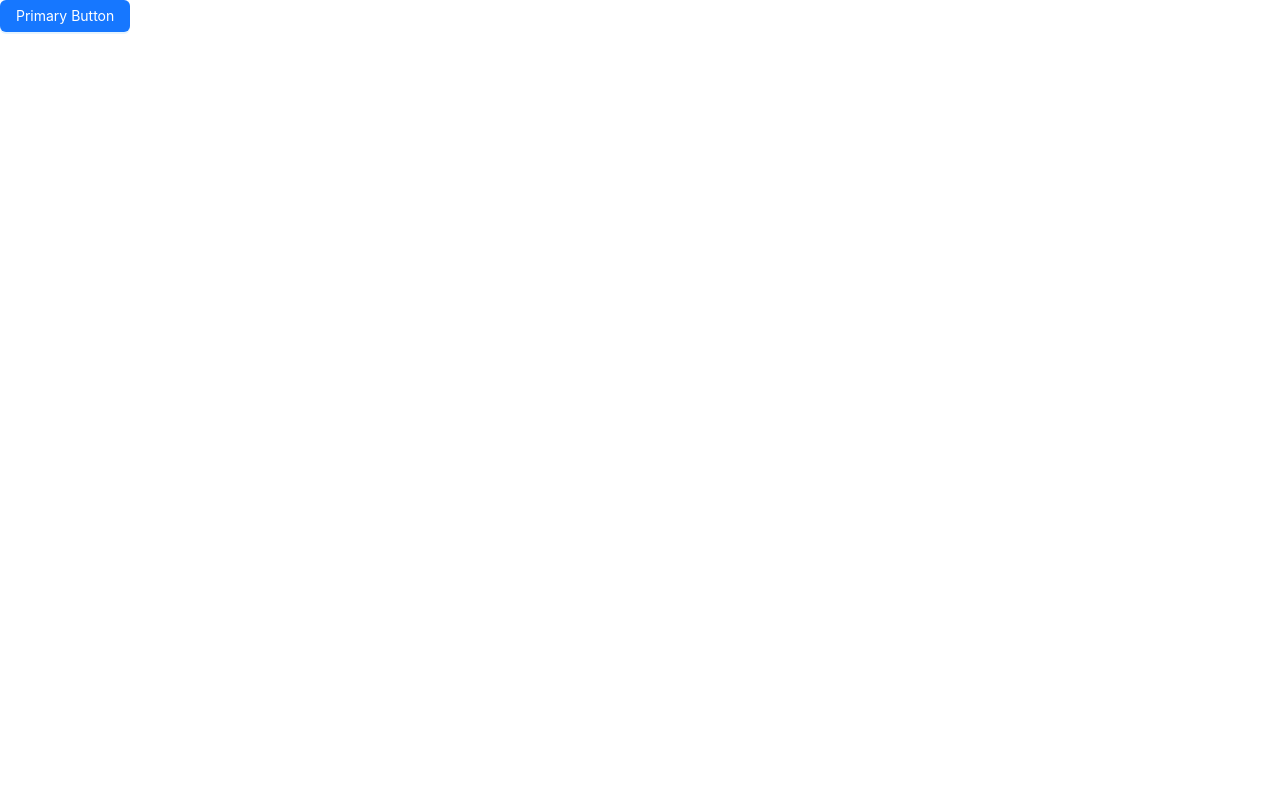
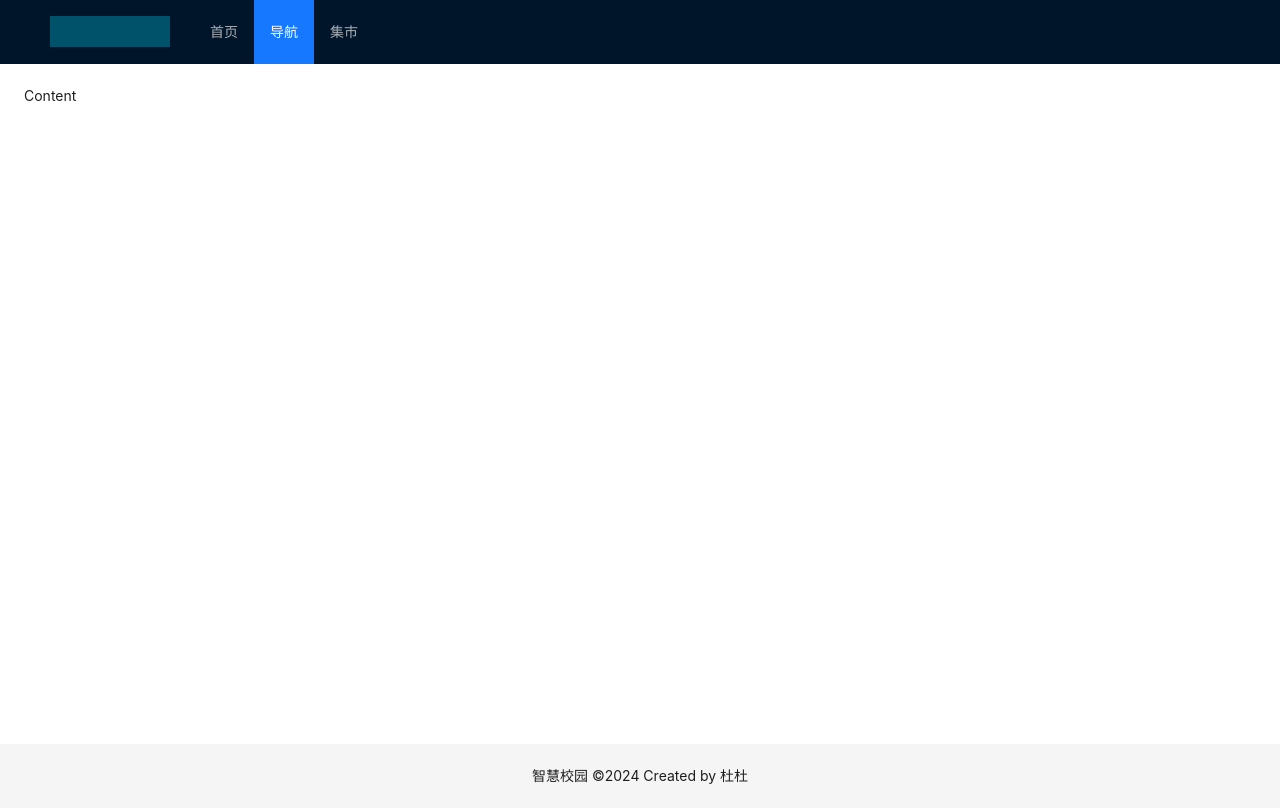
Before and after one commit to wabshs/ilikeJK, a Vue app: page / in a window 1280 px wide. Built offline with nearby package versions, Linux system fonts and the light colour scheme.

Commit message:
[add] 首页布局

```diff
--- a/src/App.vue
+++ b/src/App.vue
@@ -1,13 +1,42 @@
 <template>
   <div>
-    <a-button type="primary">Primary Button</a-button>
+    <a-layout class="layout">
+      <a-layout-header>
+        <div class="logo" />
+        <a-menu
+            v-model:selectedKeys="selectedKeys"
+            theme="dark"
+            mode="horizontal"
+            :style="{ lineHeight: '64px' }"
+        >
+          <a-menu-item key="1">首页</a-menu-item>
+          <a-menu-item key="2">导航</a-menu-item>
+          <a-menu-item key="3">集市</a-menu-item>
+        </a-menu>
+      </a-layout-header>
+      <a-layout-content >
+        <div :style="{ background: '#fff', padding: '24px', minHeight: '680px' }">Content</div>
+      </a-layout-content>
+      <a-layout-footer style="text-align: center">
+        智慧校园 ©2024 Created by 杜杜
+      </a-layout-footer>
+    </a-layout>
   </div>
 </template>
 
 <script setup lang="ts">
-
+import { ref } from 'vue';
+const selectedKeys = ref<string[]>(['2']);
 </script>
 
 <style scoped>
+.layout .logo {
+  float: left;
+  width: 120px;
+  height: 31px;
+  margin: 16px 24px 16px 0;
+  background: rgba(0, 220, 255, 0.3);
+}
+
 
 </style>
```
Also changed, not shown: src/components/HelloWorld.vue (deleted, +0 -38 lines).
